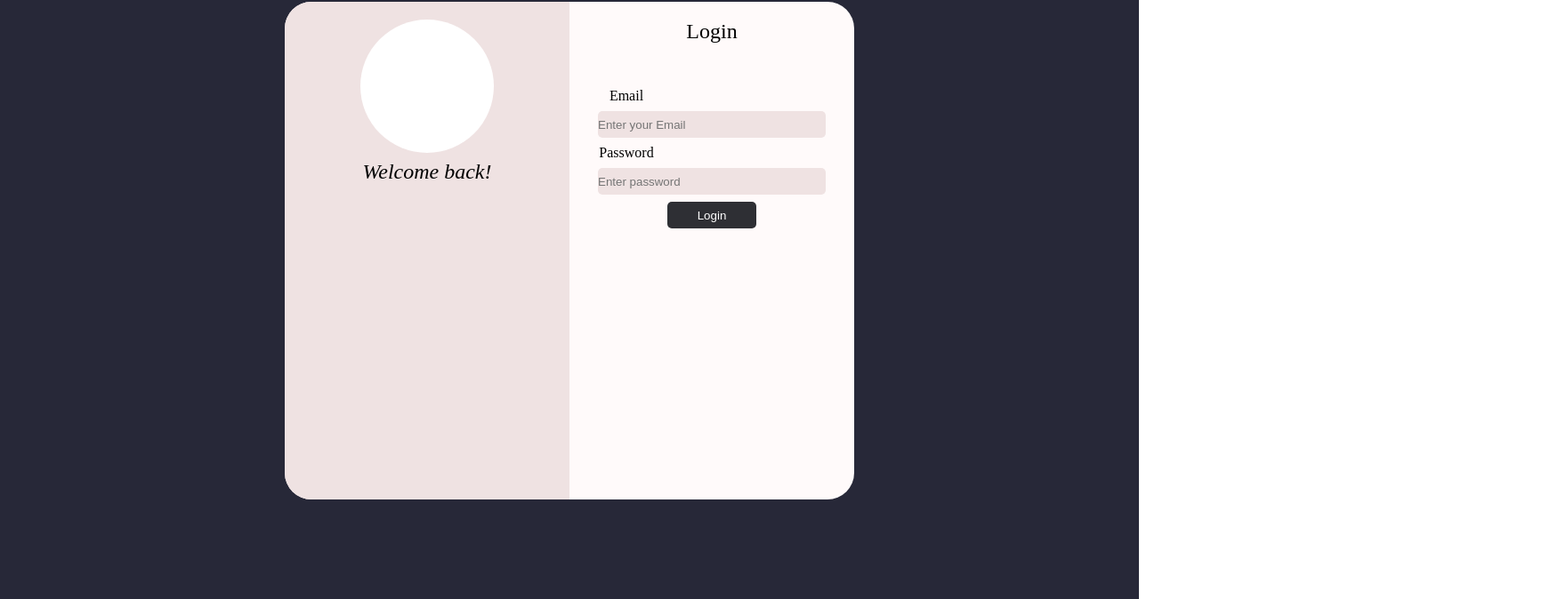
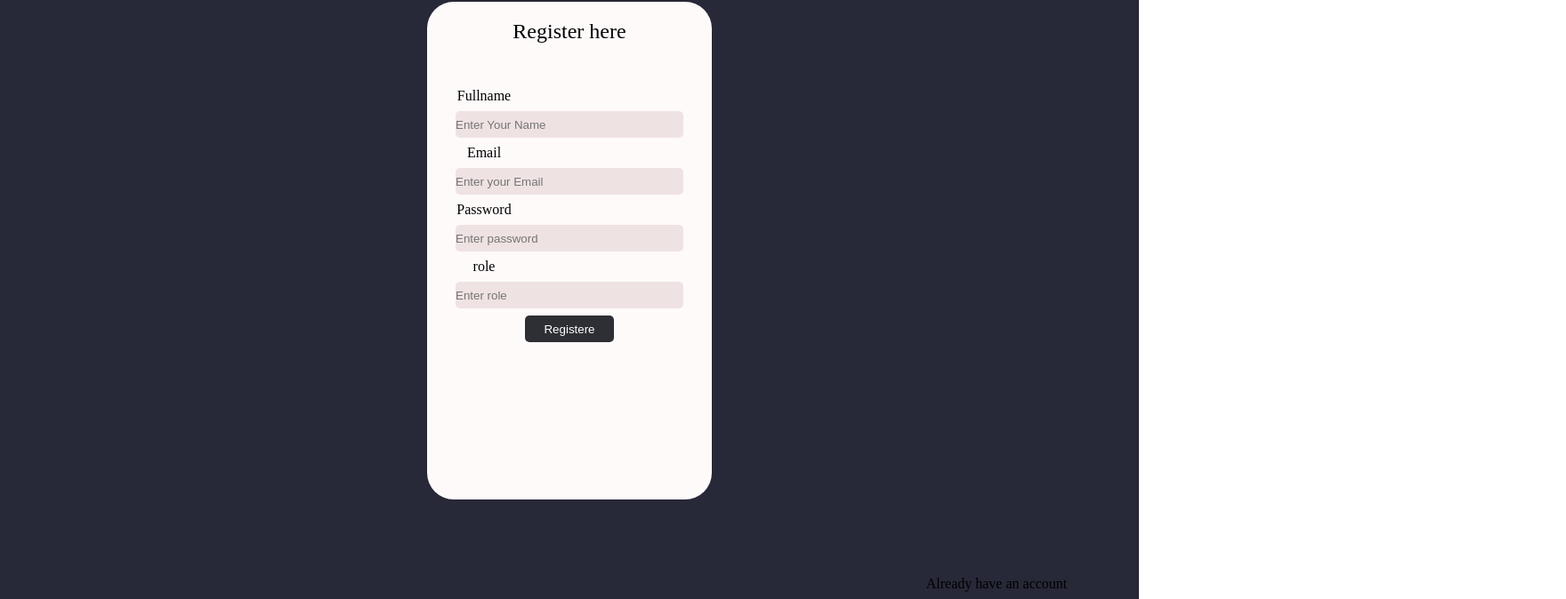
Before and after one commit to Manas171106/TaskCore, a React (Vite) app in the folder Frontend/: page / in a window 1280 px wide. Shown: the part 118-792 px from the top of the page at 89% size, 1760 px wide, since content can reach past the window. Built offline with nearby package versions, Linux system fonts and the light colour scheme.

Commit message:
done it noww

```diff
--- a/Frontend/src/App.jsx
+++ b/Frontend/src/App.jsx
@@ -9,7 +9,7 @@ function App() {
   return (
     <>
 
-    {/* <Signin/> */}
+    <Signin/>
     <Lognin/>
     {/* <AdminDashboard/>
     <EmployeeDashboard/> */}
--- a/Frontend/src/pages/Signin.jsx
+++ b/Frontend/src/pages/Signin.jsx
@@ -11,6 +11,7 @@ const Signin = () => {
   const [password,setpassword]=useState("")
   const [role,setrole]=useState("")
 
+
   const handlesubmit=async(e)=>{
     e.preventDefault()
     const formdata={fullname,email,password,role}
@@ -19,13 +20,14 @@ const Signin = () => {
       withCredentials: true   })
 
       alert("user registered successfully")
+      console.log(res.data)
   }
 
   return (
     <div className="signin">
         <div className="form">
             <h3>Register here</h3>
-            <form on onSubmit={(e)=>{
+            <form onSubmit={(e)=>{
               handlesubmit(e)
             }}>
                 <label htmlFor="name">Fullname</label>
@@ -47,7 +49,7 @@ const Signin = () => {
                 <input type="submit" value="Registere"/>
             </form>
             <div className="bottom">
-
+                <p>Already have an account</p>
             </div></div>
     </div>
   )
```
Also changed, not shown: 1 other file (tests, documents, lock files or other folders).
